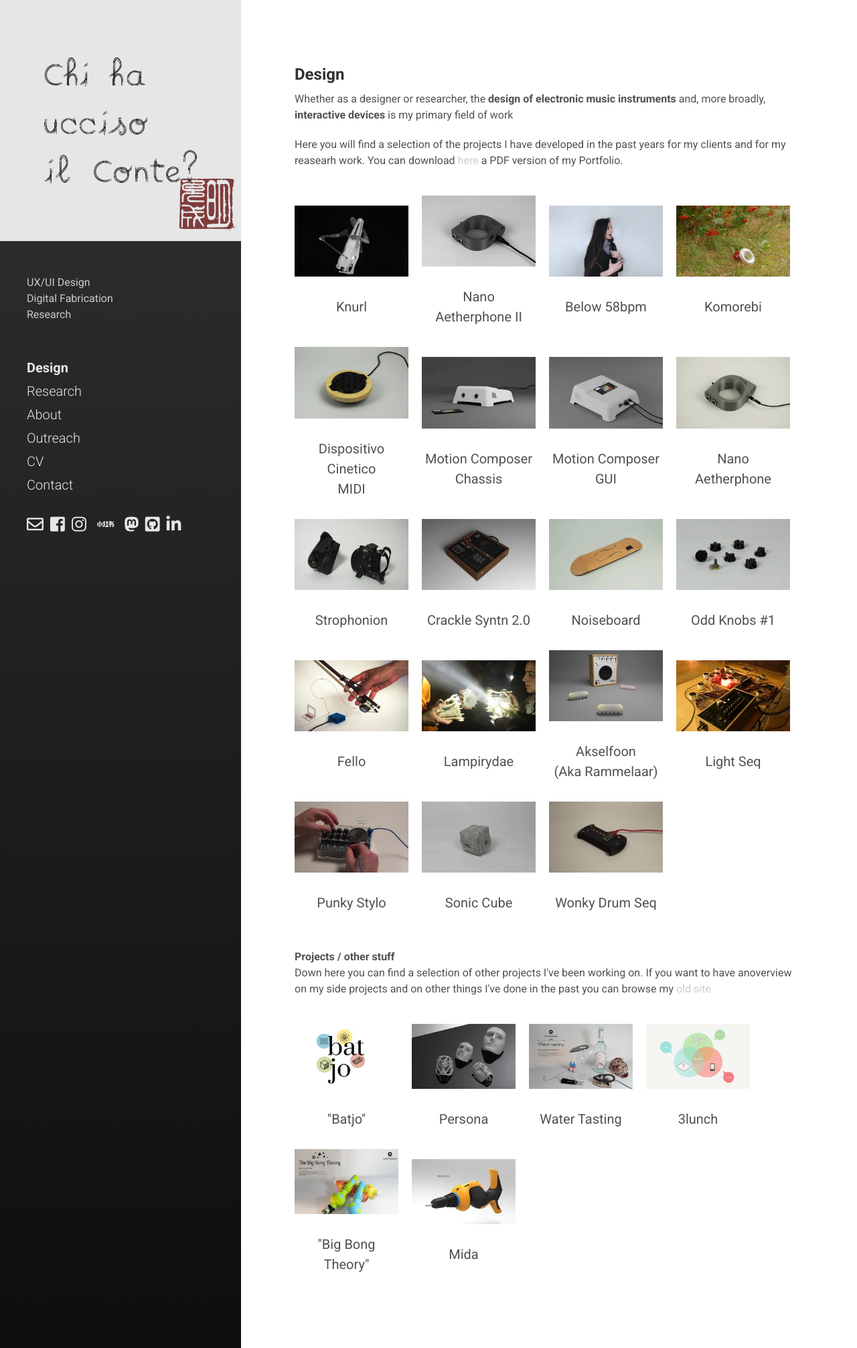
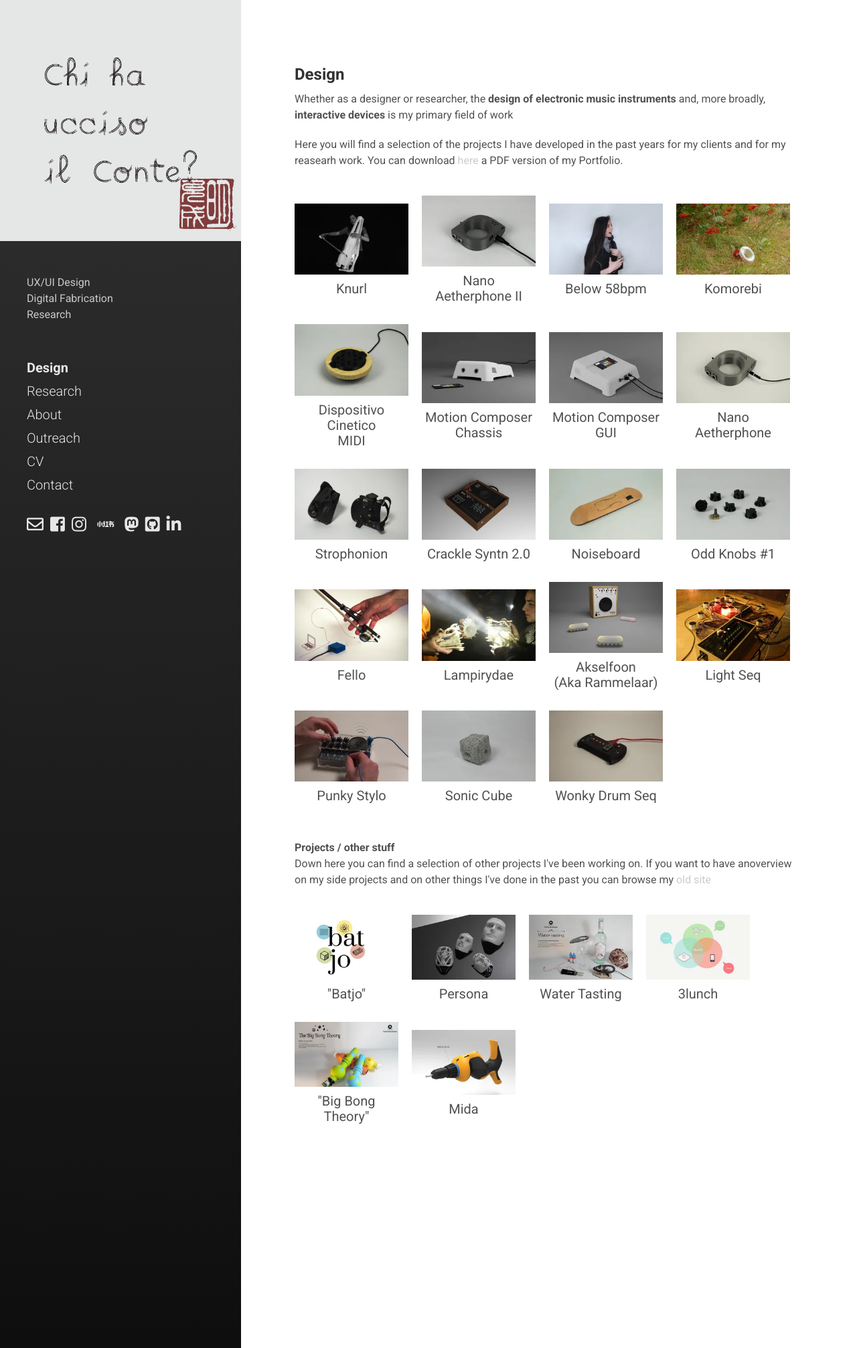
Before and after one commit to chihauccisoilconte/chihauccisoilconte.github.io, a Jekyll site: the page built from 1design.md, in a window 1280 px wide. Shown: the whole page at 67% size. Built offline with Jekyll 4.4.1, drawn with Linux system fonts in a browser that asks for light colours; nearby versions of some CDN libraries.

Commit message:
Align portfolio hover overlays and contain project titles

```diff
--- a/_sass/hydeout/_imagegrid.scss
+++ b/_sass/hydeout/_imagegrid.scss
@@ -34,13 +34,18 @@
     display:block;
     position: relative;
     overflow:hidden;
+    container-type: inline-size;
 }
+
+/* Keep the image box free of inline-picture space and global image margins. */
+.rig-cell picture { display: block; }
 
 /* If have the image layer */
 .rig-img {
     display:block;
     width: 100%;
-    height: 100%;
+    height: auto;
+    margin: 0;
     border:none;
     transform:scale(1);
     transition:all 1s;
@@ -71,24 +76,26 @@
 
 /* If have captions */
 .rig-text {
-    display:block;
-    padding:0 30px;
-    box-sizing:border-box;
-    position:absolute;
-    left:0;
-    width:100%;
-    text-align:center;
-    text-transform:capitalize;
-    font-size:18px;
-    font-weight:bold;
+    display: block;
+    align-content: center;
+    padding: 6%;
+    box-sizing: border-box;
+    position: absolute;
+    inset: 0;
+    width: 100%;
+    height: 100%;
+    overflow: hidden;
+    overflow-wrap: anywhere;
+    text-align: center;
+    text-transform: capitalize;
+    font-size: 14px;
+    font-size: clamp(10px, 8cqw, 18px);
+    line-height: 1.15;
     font-family: 'Roboto', sans-serif;
-    font-weight:normal!important;
-    top:40%;
-    color:white;
-    opacity:0;
-    filter:alpha(opacity=0);/*For older IE*/
-    transform:translateY(-20px);
-    transition:all .3s;
+    font-weight: normal;
+    color: white;
+    opacity: 0;
+    transition: opacity .3s;
 }
 
 
@@ -123,6 +130,8 @@
 @media (hover: none), (max-width: 783px) {
   .rig-text {
     position: static;
+    height: auto;
+    overflow: visible;
     padding: 0.5rem 0.25rem;
     font-size: 1rem;
     color: #515151;
```
Also changed, not shown: _WORK_LOG.md (+10 -0 lines).
